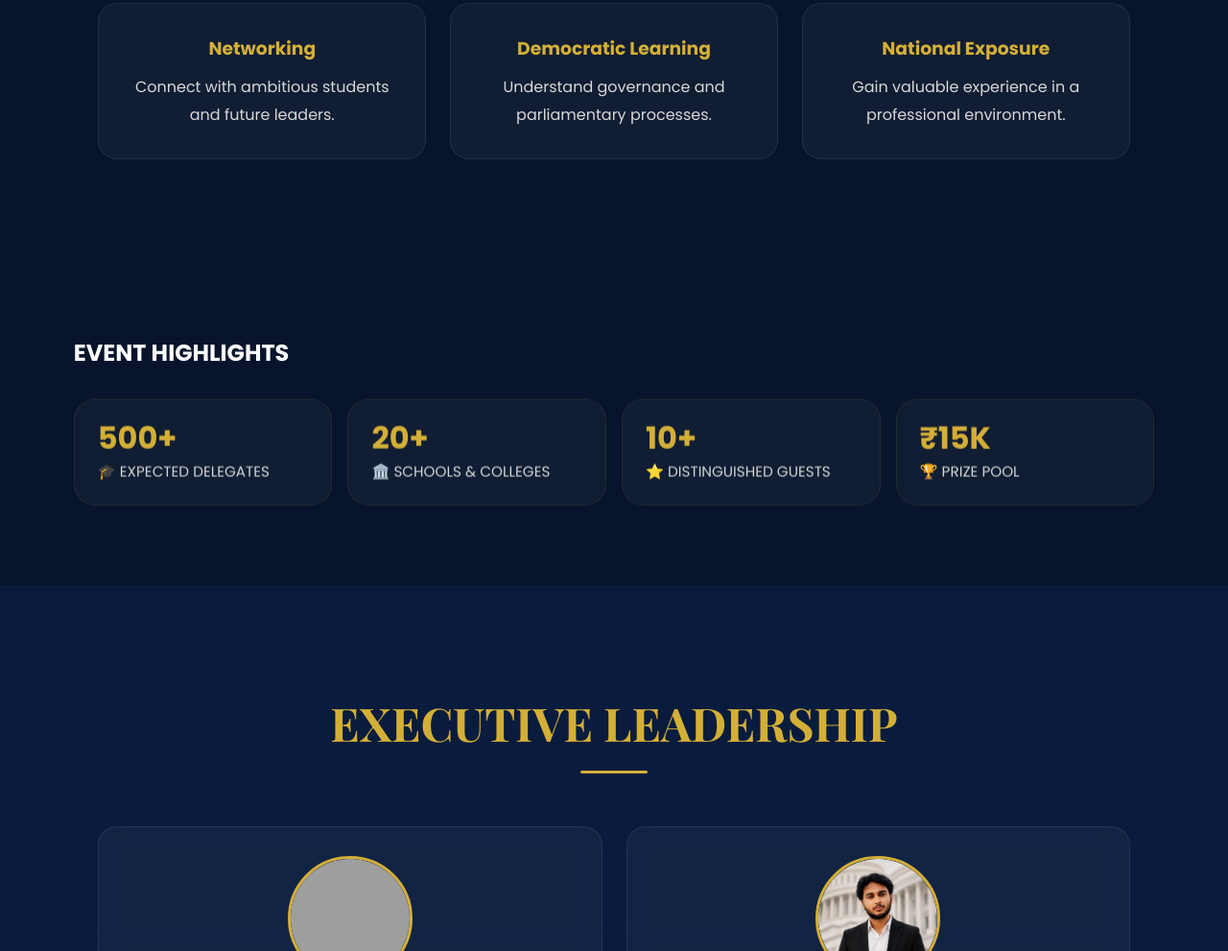
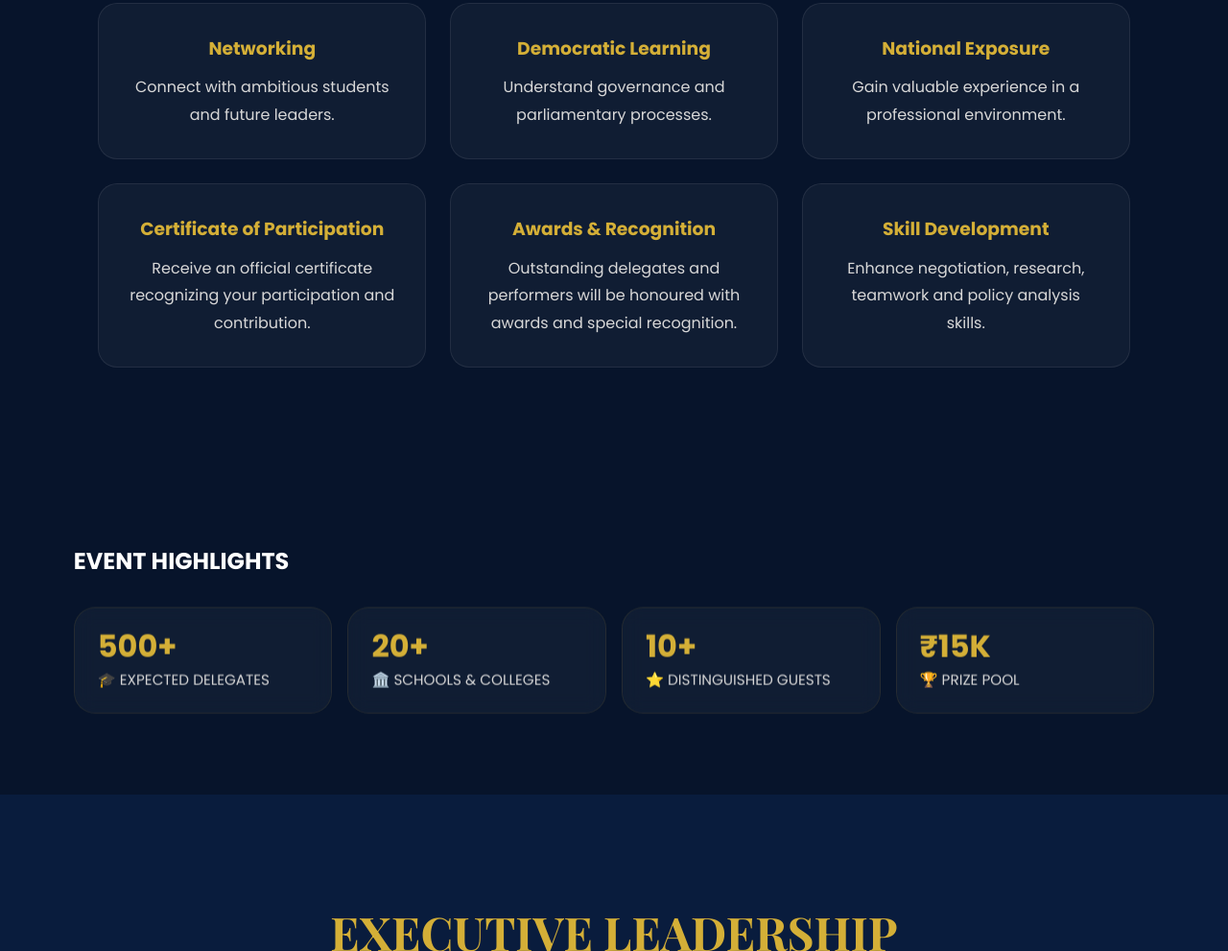
Before and after one commit to codemeaditya/syp-website, a plain HTML site: page index.html in a window 1280 px wide. Shown: the part 2115-3106 px from the top of the page at 96% size. Drawn offline with nearby package versions, Linux system fonts and the light colour scheme; grey boxes are pictures that could not be loaded.

Commit message:
Update index.html

```diff
--- a/index.html
+++ b/index.html
@@ -168,7 +168,20 @@ Our mission is to empower youth through leadership development, democratic engag
 <h3>National Exposure</h3>
 <p>Gain valuable experience in a professional environment.</p>
 </div>
+<div class="card">
+    <h3>Certificate of Participation</h3>
+    <p>Receive an official certificate recognizing your participation and contribution.</p>
+</div>
 
+<div class="card">
+    <h3>Awards & Recognition</h3>
+    <p>Outstanding delegates and performers will be honoured with awards and special recognition.</p>
+</div>
+
+<div class="card">
+    <h3>Skill Development</h3>
+    <p>Enhance negotiation, research, teamwork and policy analysis skills.</p>
+</div>
 </div>
 
 </section>
```
